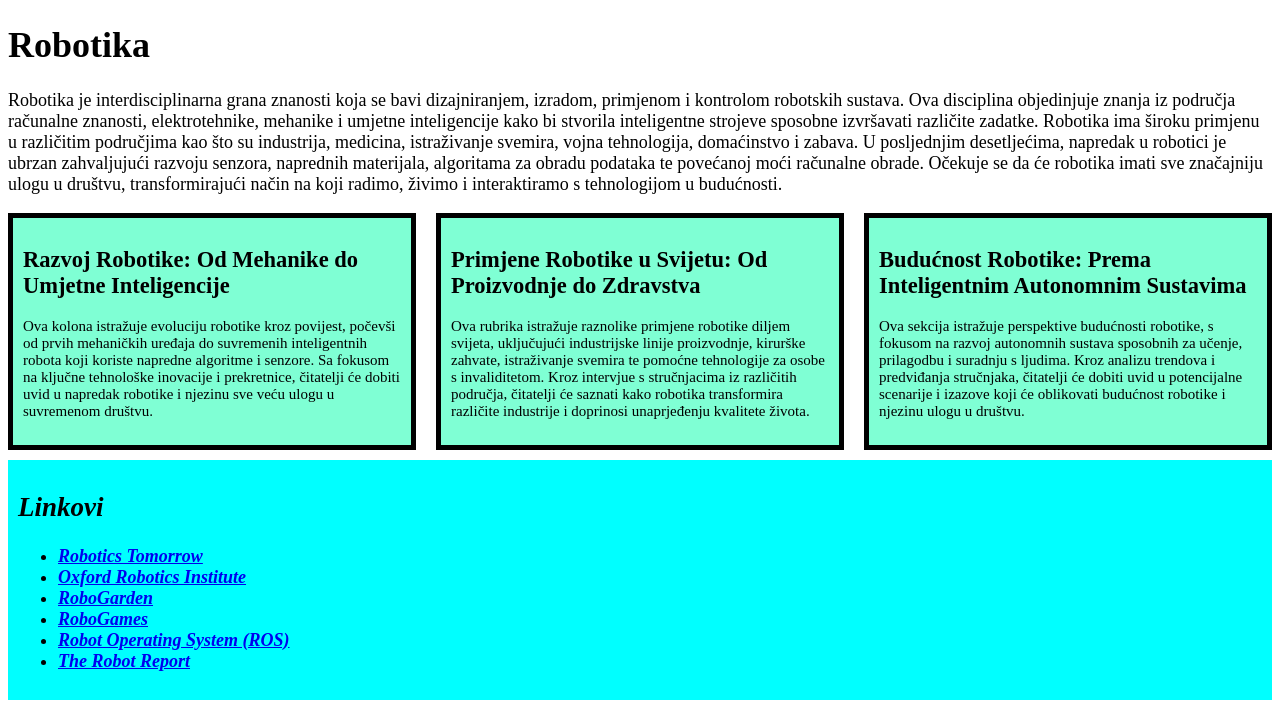
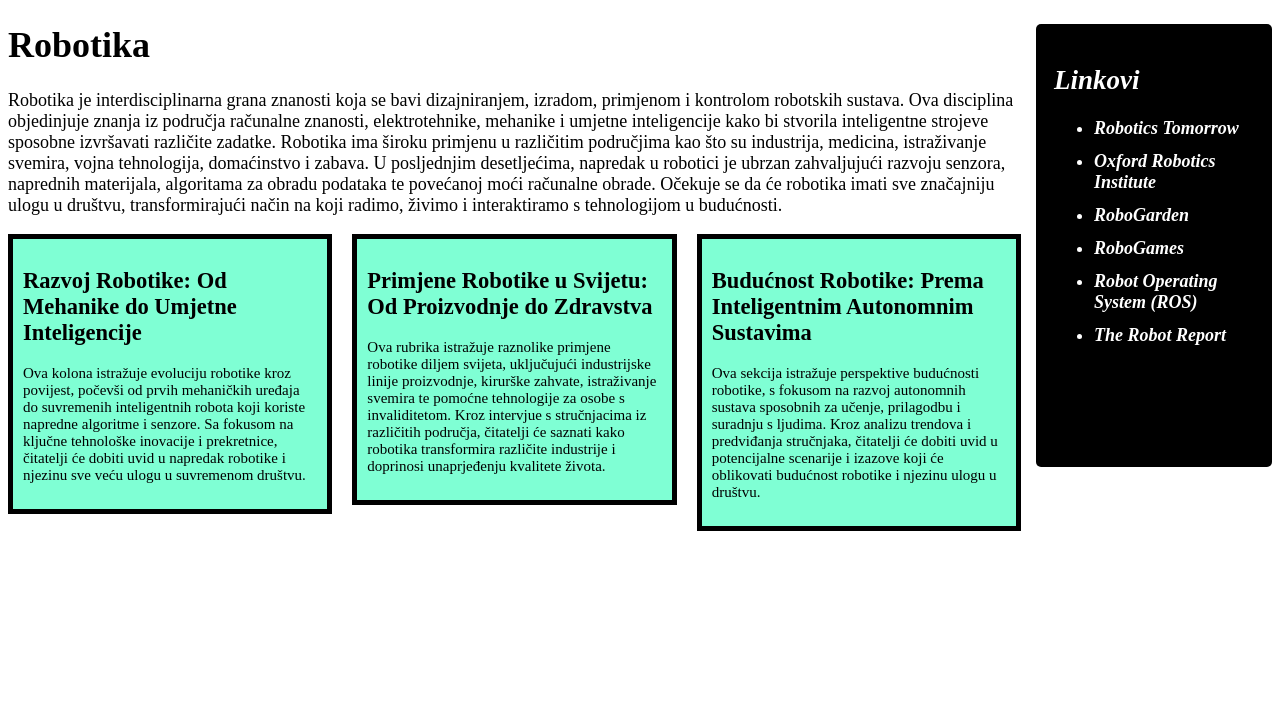
Before and after one commit to Bozidar99/Flask-based-Robotics-Website, a Flask app: page / in a window 1280 px wide. Shown: the part 159-867 px from the top of the page. After the commit the page ends 690 px from the top, so only its background shows below. Run offline with Flask 3, Linux system fonts and the light colour scheme.

Commit message:
Spremljen linkovi sa desne strane

```diff
--- a/static/index.css
+++ b/static/index.css
@@ -43,8 +43,22 @@ nav ul li a{
     margin: 0 0 1am 0;
     font-size: 15px;
 }
-aside{
-    padding: 10px;
-    margin-top: 10px;
-    background-color: aqua;
+.box{
+    float: right;
+    margin-left: 15px;
+    width: 200px;
+    height: 407px;
+    border-radius: 5px;
+    background-color: black;
+    color: white;
+    padding: 1em;
 }
+
+.container1 .box ul li{
+    margin-bottom: 12px;
+}
+
+.container1 .box ul li a{
+    text-decoration: none;
+    color: white;
+}
--- a/templates/index.html
+++ b/templates/index.html
@@ -20,6 +20,18 @@
     </header>
     <main>
         <div class="container1">
+            <div class="box">
+                <h2><strong><em>Linkovi</em></strong></h2>
+
+                <ul>
+                    <li><a href="https://www.roboticstomorrow.com/"><strong><em>Robotics Tomorrow</em></strong></a></li>
+                    <li><a href="https://www.robots.ox.ac.uk/"><strong><em>Oxford Robotics Institute</em></strong></a></li>
+                    <li><a href="https://www.robogarden.ca/"><strong><em>RoboGarden</em></strong></a></li>
+                    <li><a href="https://www.robogames.net/"><strong><em>RoboGames</em></strong></a></li>
+                    <li><a href="https://www.ros.org/"><strong><em>Robot Operating System (ROS)</em></strong></a></li>
+                    <li><a href="https://www.therobotreport.com/"><strong><em>The Robot Report</em></strong></a></li>
+                </ul>
+            </div>
             <h1><strong>Robotika</strong></h1>
 
             <p>
@@ -55,19 +67,7 @@
 
             </div>
         </div>
-        <aside>
-            <h2><strong><em>Linkovi</em></strong></h2>
 
-            <ul>
-                <li><a href="https://www.roboticstomorrow.com/"><strong><em>Robotics Tomorrow</em></strong></a></li>
-                <li><a href="https://www.robots.ox.ac.uk/"><strong><em>Oxford Robotics Institute</em></strong></a></li>
-                <li><a href="https://www.robogarden.ca/"><strong><em>RoboGarden</em></strong></a></li>
-                <li><a href="https://www.robogames.net/"><strong><em>RoboGames</em></strong></a></li>
-                <li><a href="https://www.ros.org/"><strong><em>Robot Operating System (ROS)</em></strong></a></li>
-                <li><a href="https://www.therobotreport.com/"><strong><em>The Robot Report</em></strong></a></li>
-            </ul>
-
-        </aside>
     </main>
 </body>
 </html>
```
